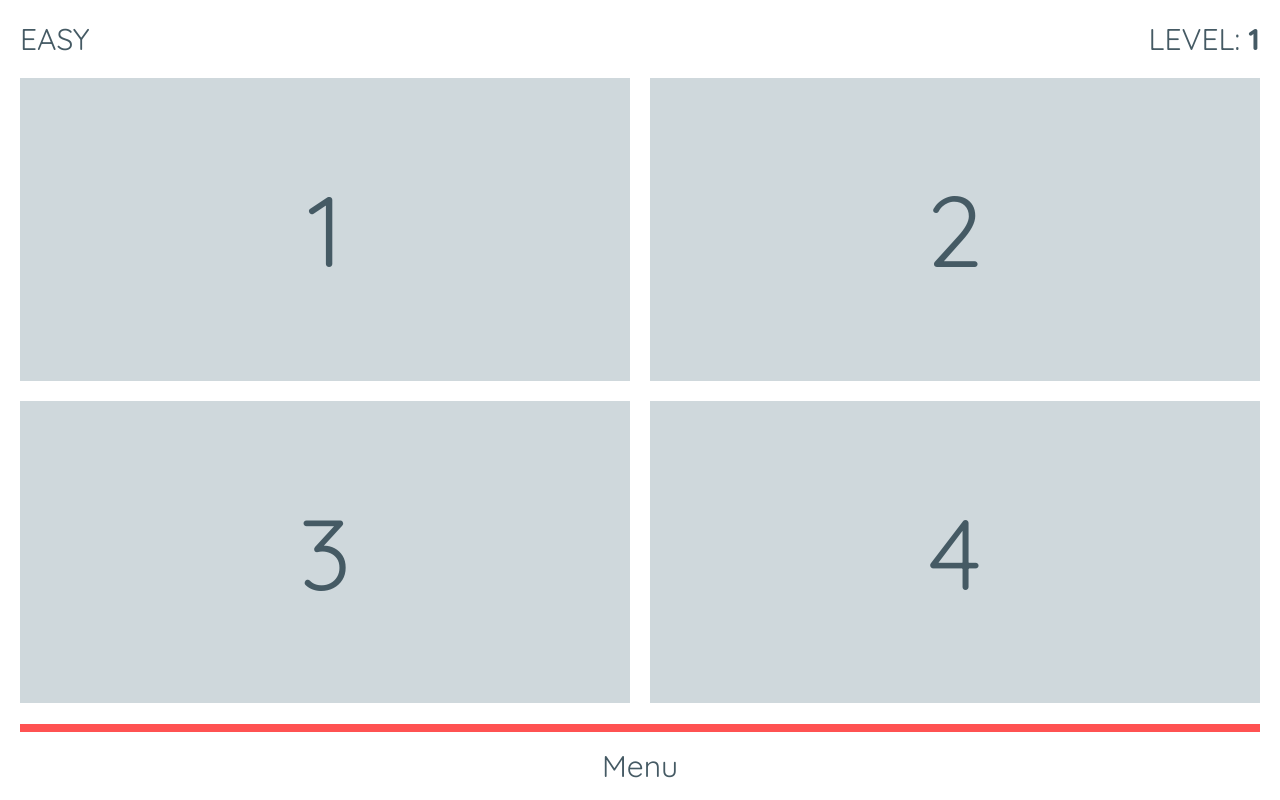
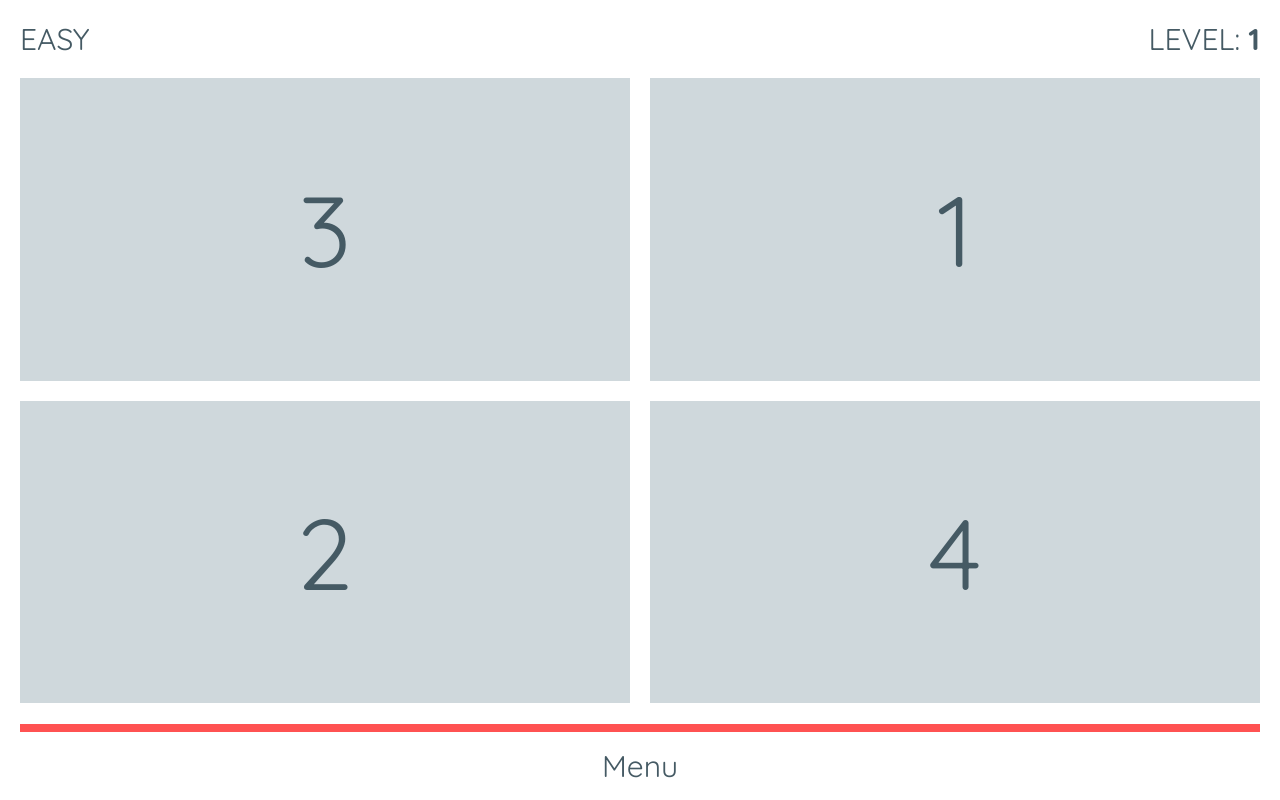
Before and after one commit to Mtsferreirasilva/FlipMemo, a plain HTML site: page index.html in a window 1280 px wide. Both pictures are taken after a click on the button "Easy". Drawn offline with Linux system fonts and the light colour scheme.

Commit message:
Adding random cards according with given level

```diff
--- a/js/main.js
+++ b/js/main.js
@@ -1,3 +1,48 @@
+// totalCards = Total of cards for the level
+// time = time for memorizing
+// animation = type of animation [all, cascade, checkerboard]
+
+var flipmemo = function(){
+	return {
+		// Available levels
+		fm_levels: {
+			1: {"totalCards": 4, "time": 6, animation: "all"},
+			2: {"totalCards": 4, "time": 4, animation: "all"},
+			3: {"totalCards": 6, "time": 6, animation: "all"},
+			4: {"totalCards": 6, "time": 4, animation: "all"},
+			5: {"totalCards": 6, "time": 4, animation: "checkerboard"}
+		},
+
+		// HTML of each block
+		fm_blockHTML: '<div class="block-item"><div class="block hover" data-card-number="{card-number}"><figure class="front"><span>{number}</span></figure><figure class="back"><span>Flip Memo</span></figure></div></div>',
+
+		// Shuffles an array
+		fm_shuffle: function(o){
+			for(var j, x, i = o.length; i; j = Math.floor(Math.random() * i), x = o[--i], o[i] = o[j], o[j] = x);
+			return o;
+		},
+
+		// Creates a level HTML structure based on level and difficulty
+		fm_createLevel: function(level, difficulty){
+			var numbers = [];
+			for(var i = 1; i <= this.fm_levels[level].totalCards; i++){
+				numbers.push(i);
+			}
+			numbers = this.fm_shuffle(numbers);
+
+			var html_final = '';
+			for(var k = 0; k < numbers.length; k++){
+				html_final += this.fm_blockHTML.replace('{number}', numbers[k]).replace("{card-number}", numbers[k]);
+			}
+
+			document.querySelector(".gameScreen .block-container").innerHTML = html_final;
+		},
+	}
+};
+
+var game = new flipmemo();
+
+//Listeners for each button
 var btns = document.getElementsByTagName("button");
 for (i = 0; i < btns.length; i++) {
 	btns[i].addEventListener("click", function() {
@@ -13,6 +58,10 @@ for (i = 0; i < btns.length; i++) {
 			//Isn't going Scores screen
 			if (menuVal != "scores") {
 				document.getElementById("level-value").innerHTML = menuVal;
+
+				//Creating a new array of numbers
+				game.fm_createLevel(1, menuVal);
+
 				setTimeout(function(){
 					var gameScreen = document.querySelector(".gameScreen");
 					gameScreen.className = "gameScreen";
--- a/scss/styles.scss
+++ b/scss/styles.scss
@@ -158,9 +158,12 @@ header{
 				width: 100%;
 				height: 100%;
 
-				&:hover{
-					-webkit-transform: rotateY(-180deg);
-					        transform: rotateY(-180deg);
+				-webkit-transform: rotateY(-180deg);
+					    transform: rotateY(-180deg);
+
+				&.hover{
+					-webkit-transform: rotateY(0deg);
+					        transform: rotateY(0deg);
 				}
 
 				figure{
```
Also changed, not shown: css/styles.css, 1 other file.
